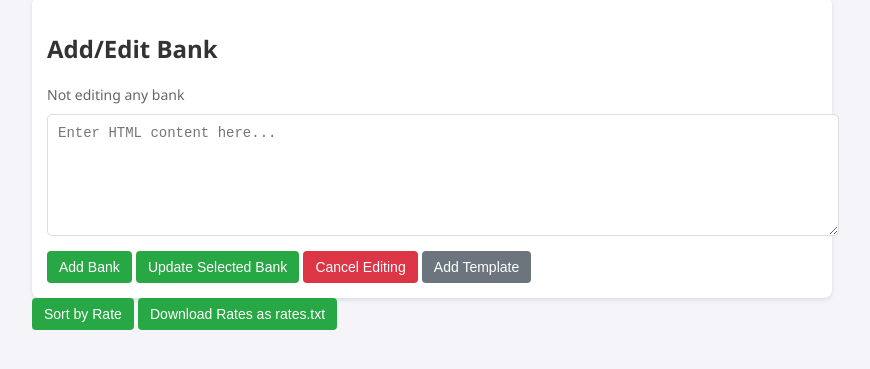
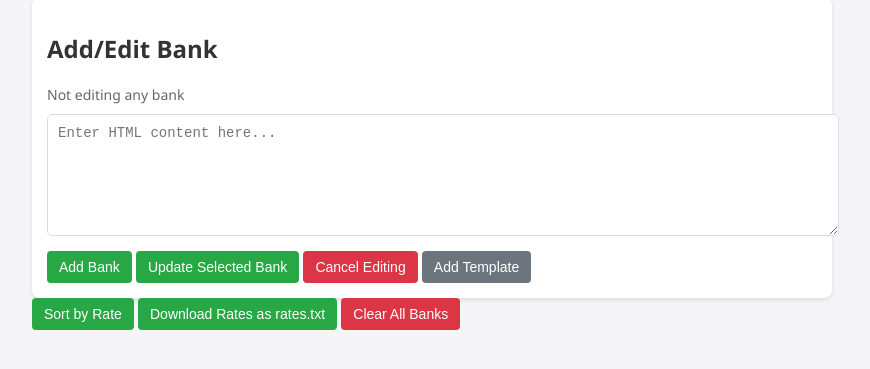
Before and after one commit to DanielChrobak/best-high-yield-savings-editor, a plain HTML site: page index.html in a window 1280 px wide. Shown: the part 107-476 px from the top of the page, without its empty margins (208-1078 px from the left). Drawn offline with Linux system fonts and the light colour scheme.

Commit message:
Update index.html

```diff
--- a/index.html
+++ b/index.html
@@ -131,6 +131,7 @@
     </div>
     <button onclick="sortBanks()">Sort by Rate</button>
     <button onclick="downloadRates()">Download Rates as rates.txt</button>
+    <button onclick="clearAllBanks()" style="background-color: #dc3545;">Clear All Banks</button>
 
     <script>
         let banks = [];
@@ -144,6 +145,17 @@
             const savedBanks = localStorage.getItem('banks');
             if (savedBanks) {
                 banks = JSON.parse(savedBanks);
+            }
+        }
+
+        function clearAllBanks() {
+            if (confirm("Are you sure you want to clear all banks? This action cannot be undone.")) {
+                banks = [];
+                localStorage.removeItem('banks');
+                renderBanks();
+                selectedBankIndex = -1;
+                updateEditStatus();
+                document.getElementById('htmlInput').value = '';
             }
         }
 
```
